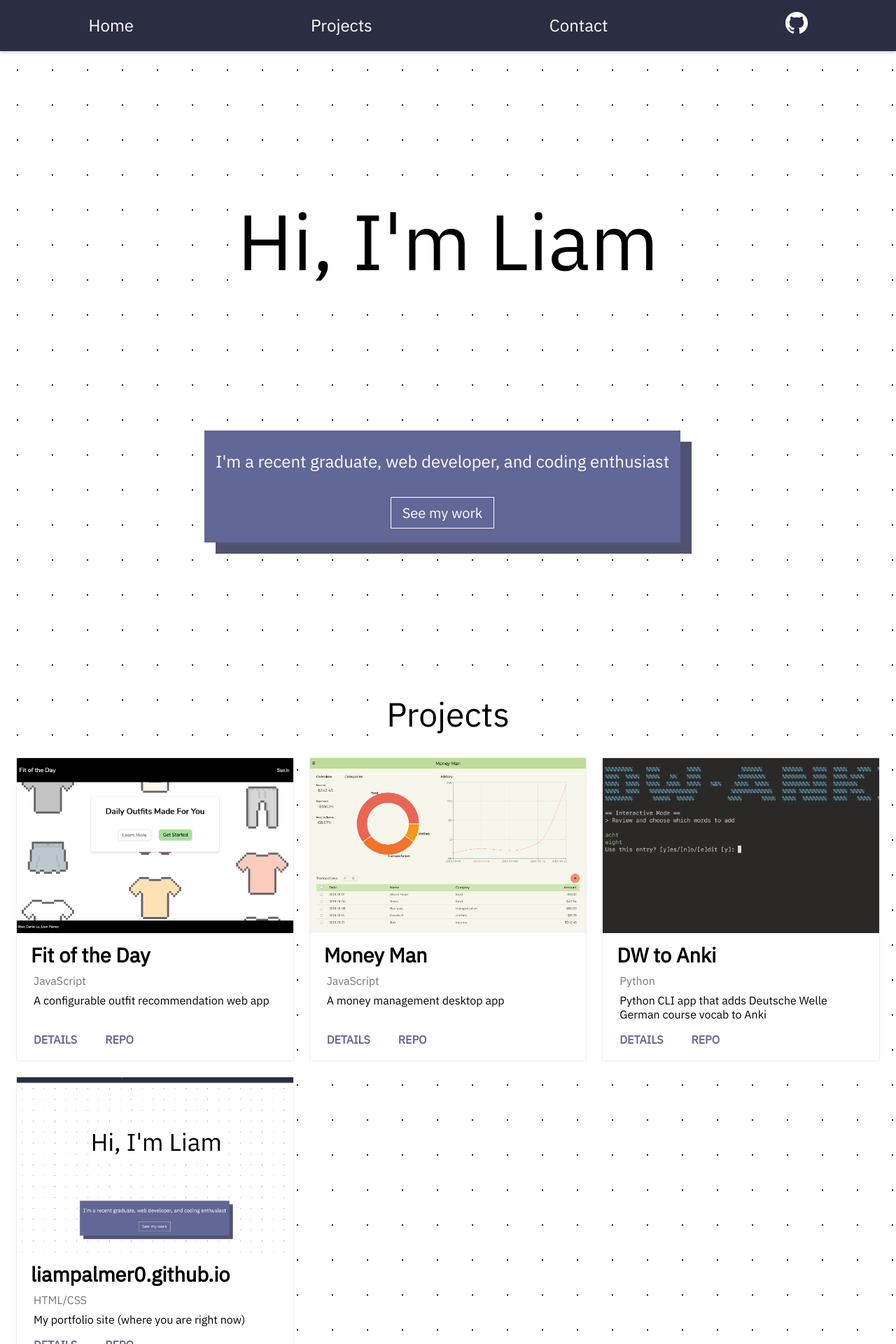
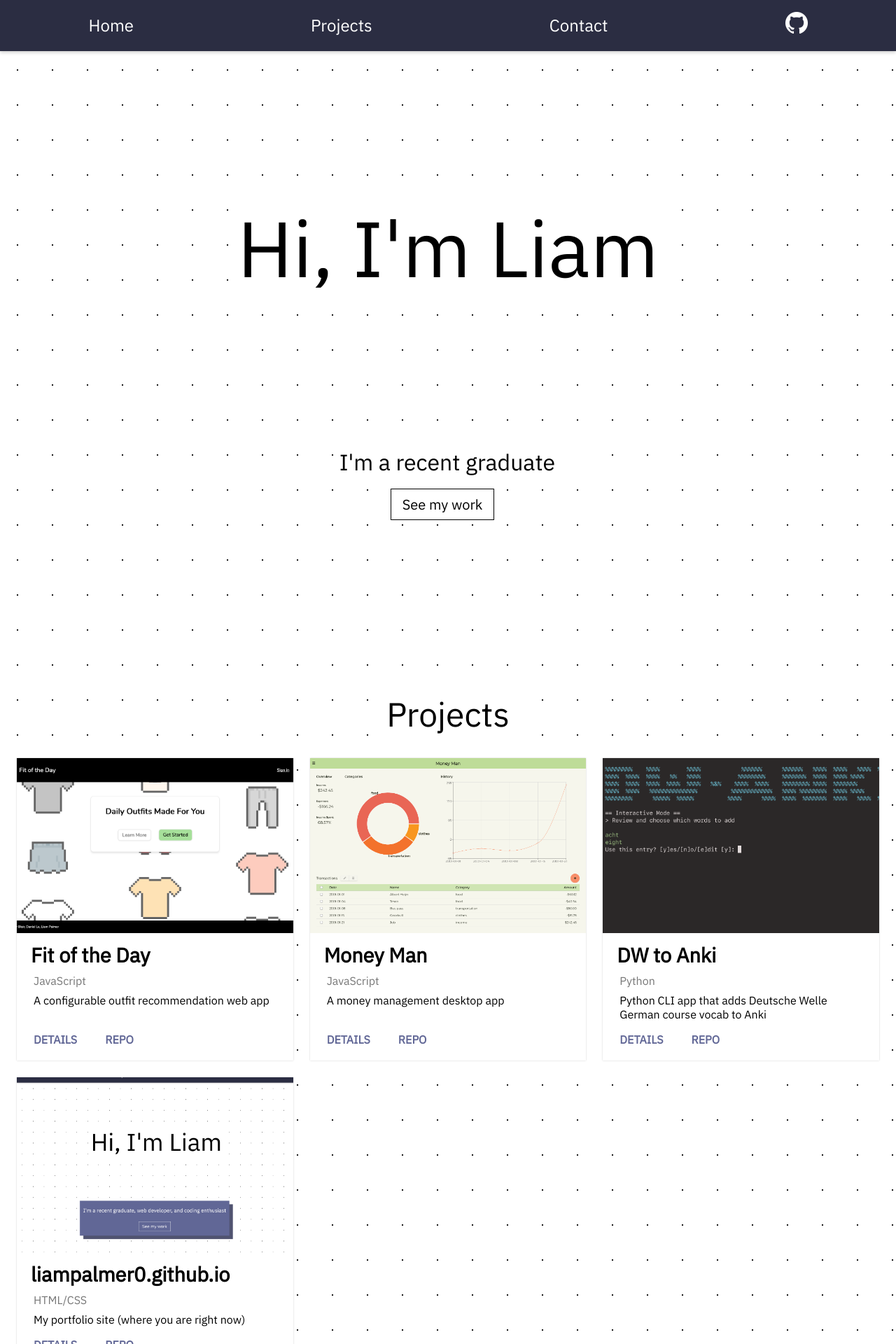
Before and after one commit to liampalmer0/liampalmer0.github.io, a Jekyll site: the page built from index.html, in a window 1280 px wide. Shown: the top 1920 px of the page at 70% size. Built offline with Jekyll 4.4.1, drawn with Linux system fonts in a browser that asks for light colours.

Commit message:
add text scroller

```diff
--- /dev/null
+++ b/assets/js/text-scroller.js
@@ -0,0 +1,23 @@
+const delay = 3000;
+const items = ["web developer", "recent graduate", "coding enthusiast"];
+const list = document.querySelector(".noun-list");
+var index = 0;
+function onEnd() {
+  list.classList.remove("slide-up");
+  let spans = list.querySelectorAll("span");
+  index = (index + 1) % items.length;
+  spans[0].innerHTML = items[index];
+  spans[1].innerHTML = items[(index + 1) % items.length];
+  setTimeout(() => {
+    list.classList.add("slide-up");
+  }, delay);
+}
+document.addEventListener("DOMContentLoaded", () => {
+  list.style.width = "270px";
+  setTimeout(() => {
+    list.addEventListener("transitionend", () => {
+      onEnd();
+    });
+    list.classList.add("slide-up");
+  }, delay * 0.5);
+});
--- a/assets/style.scss
+++ b/assets/style.scss
@@ -149,15 +149,21 @@
 }
 .hero-desc {
   flex: 0 2;
+  width: 100%;
   background-color: var(--secondary);
   color: var(--on-secondary);
   padding: 0.25rem 1rem;
   margin: 0 1rem 0 0;
   font-size: 1.5rem;
   box-shadow: 1rem 1rem 0 var(--secondary-alt);
+  text-align: center;
 }
-.subheader-text span {
-  display: inline-block;
+.mobile-subheader {
+  display: block;
+  padding: 0.5rem 0.25rem;
+}
+.text-scroller {
+  display: none;
 }
 .hero .go {
   flex: 0 2;
@@ -418,6 +424,43 @@
   h2.header-text {
     font-size: 3rem;
   }
+  .mobile-subheader {
+    display: none;
+  }
+  .text-scroller {
+    display: flex;
+    flex-flow: row nowrap;
+    transform: translateX(8%);
+    background-color: var(--main-bg);
+  }
+  .hero-desc {
+    background-color: transparent;
+    color: var(--main-fg);
+    font-size: 2rem;
+    box-shadow: none;
+  }
+  .slide-up {
+    transform: translateY(-100%);
+    transition: transform 1s;
+    transition-timing-function: cubic-bezier(0.8, 0, 0.2, 1);
+  }
+  .subheader-text {
+    display: flex;
+    justify-content: center;
+    flex-flow: row nowrap;
+    height: 2.5rem;
+    overflow-y: hidden;
+    position: relative;
+  }
+  .subheader-text .noun-list span {
+    display: block;
+    height: 2.5rem;
+    text-align: left;
+  }
+  .hero .go a {
+    background-color: var(--main-bg);
+    border-color: var(--main-fg);
+  }
 }
 
 /* // Medium devices (tablets, 768px and up) */
@@ -445,9 +488,6 @@
 
 /* // Large devices (desktops, 992px and up) */
 @media (min-width: 992px) {
-  .hero-heading {
-    font-size: 3.5rem;
-  }
   .project-card:hover {
     transform: translateY(-2px);
   }
@@ -463,6 +503,9 @@
 
 /* // Extra large devices (large desktops, 1200px and up) */
 @media (min-width: 1200px) {
+  .hero-heading {
+    font-size: 3.5rem;
+  }
   .project-list {
     grid-template-columns: repeat(3, 1fr);
   }
--- a/index.html
+++ b/index.html
@@ -10,10 +10,21 @@
     <h1 class="header-text">Hi, I'm Liam</h1>
   </div>
   <div class="hero-desc">
-    <p class="subheader-text">
-      I'm a recent graduate, <span>web developer,</span>
-      <span>and coding enthusiast </span>
-    </p>
+    <div class="subheader-text">
+      <div class="text-scroller">
+        <span>I'm a&nbsp;</span>
+        <div class="noun-list">
+          <span>web developer</span>
+          <span>recent graduate</span>
+        </div>
+      </div>
+      <div class="mobile-subheader">
+        <span>I'm a</span>
+        <span>recent graduate,</span>
+        <span>web developer,</span>
+        <span>and coding enthusiast</span>
+      </div>
+    </div>
     <div class="go">
       <a href="#projects">See my work</a>
     </div>
@@ -25,6 +36,7 @@
 <section class="projects" id="projects">
   <h2 class="header-text">Projects</h2>
   <div class="project-list">
+    <!-- prettier-ignore -->
     {% assign sorted_projects = site.projects | sort: "index" %}
     {% for proj in sorted_projects %}
     <div class="project-card">
@@ -75,3 +87,4 @@
     </div>
   </div>
 </section>
+<script src="/assets/js/text-scroller.js"></script>
```
